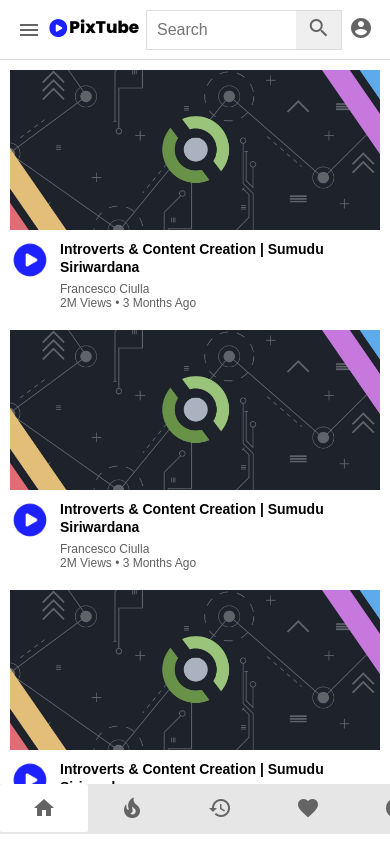
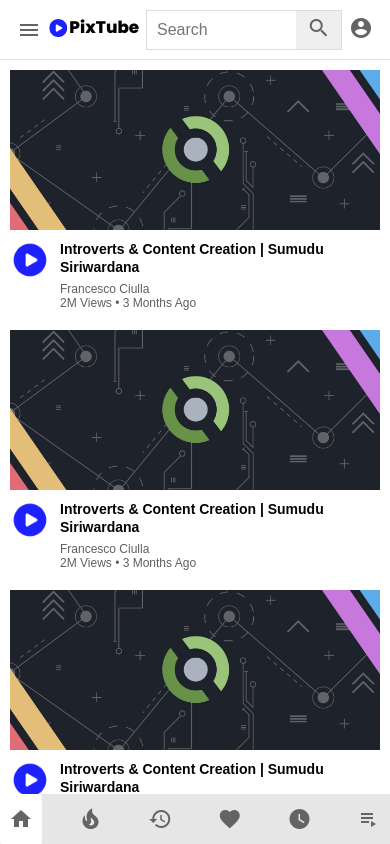
Before and after one commit to techMonowar/pixtube, a React (Create React App) app: page / in a window 390 px wide. Built offline with nearby package versions, Linux system fonts and the light colour scheme.

Commit message:
Fullly Responsive

```diff
--- a/src/Components/Sidebar.js
+++ b/src/Components/Sidebar.js
@@ -4,7 +4,7 @@ import Footer from './footer'
 
 export default function Nav (){
     return(
-        <div className='mobile-container'>
+        <>
         <main>
         <div className='sidebar'>
         <div className='nav'>
@@ -53,6 +53,6 @@ export default function Nav (){
         </main>
         <Footer/>
 
-        </div>
+        </>
     );
 }
--- a/src/Styles/App.css
+++ b/src/Styles/App.css
@@ -11,6 +11,16 @@ body{
     background-color: hsl(0, 0%, 100%);
 
 }
+::-webkit-scrollbar{
+    width: 0.6rem;
+}
+::-webkit-scrollbar-thumb {
+    background: rgb(158, 203, 255);
+    border-radius: 0rem;
+}
+::-webkit-scrollbar-track {
+    box-shadow: inset 0 0 1rem rgb(255, 255, 255);
+}
 
 /* a{
     text-decoration: none;
--- a/src/Styles/Content.css
+++ b/src/Styles/Content.css
@@ -1,22 +1,10 @@
 .content{
-    width:85%;
+    width:100%;
     height: 100%;
-   /* padding: auto; */
-
     display: flex;
     flex-direction: row;
     flex-wrap: wrap;
     overflow-y: scroll;
-}
-.content::-webkit-scrollbar{
-    width: 0.6rem;
-}
-.content::-webkit-scrollbar-thumb {
-    background: rgb(158, 203, 255);
-    border-radius: 0rem;
-}
-.content::-webkit-scrollbar-track {
-    box-shadow: inset 0 0 1rem rgb(255, 255, 255);
 }
 .videos {
     display:grid;
@@ -25,17 +13,3 @@
 
 
   }
-
-  @media (max-width:1100px) {
-    .content{
-        width:calc(100vw - 80px)
-    }
-
-  }
-
-  @media (max-width:768px) {
-    .content{
-        width:100vw;
-      }
-
-  }
--- a/src/Styles/Footer.css
+++ b/src/Styles/Footer.css
@@ -1,5 +1,5 @@
 footer{
-visibility: hidden;
+display: none;
 
 }
 .bottom-bar{
@@ -14,10 +14,8 @@ overflow: hidden;
   display: flex;
   flex-direction: row;
   justify-content: space-between;
-align-items: center;
-
-  /* margin-bottom: 15px; */
-  /* margin-top: 15px; */
+  align-items: center;
+  height: 100%;
 }
 
 .bottom-nav-link {
@@ -25,7 +23,7 @@ align-items: center;
   align-items: center;
    margin-left: 0;
    margin-top: 0;
-  padding: 12px 25px;
+  padding: 2px;
   text-decoration: none;
 }
 
@@ -33,8 +31,8 @@ align-items: center;
 
 .bottom-nav-link:hover {
     background: #fffcfc;
-    /* width: 90%; */
-     /* margin-left: 10px; */
+    height: 100%;
+
     cursor: pointer;
     border-radius: 2px;
     color:hsl(0, 0%, 0%);
@@ -44,13 +42,13 @@ align-items: center;
   .bottom-active {
     background: #ffffff;
     border-radius: 2px;
-    /* width: 90%; */
+    height: 100%;
     color: black;
   }
 
   @media (max-width:768px) {
     footer{
-        visibility: visible;
+        display: block;
     }
 
   }
--- a/src/Styles/Sidebar.css
+++ b/src/Styles/Sidebar.css
@@ -6,7 +6,7 @@ display: flex;
 }
 .sidebar{
     background: rgb(230, 230, 230);
-    width:15%;
+    width:18%;
     height: 100%;
 overflow: hidden;
 }
@@ -78,7 +78,7 @@ color: rgb(167, 167, 167);
 
 
 
-@media (max-width: 1100px) {
+@media (max-width: 1230px) {
   .nav-link span {
     display: none;
   }
@@ -124,7 +124,7 @@ overflow: hidden;
       display: none;
     }
     main{
-      height: calc(100vh - 120px);
+      height: calc(100vh - 110px);
 
 
   }
```
